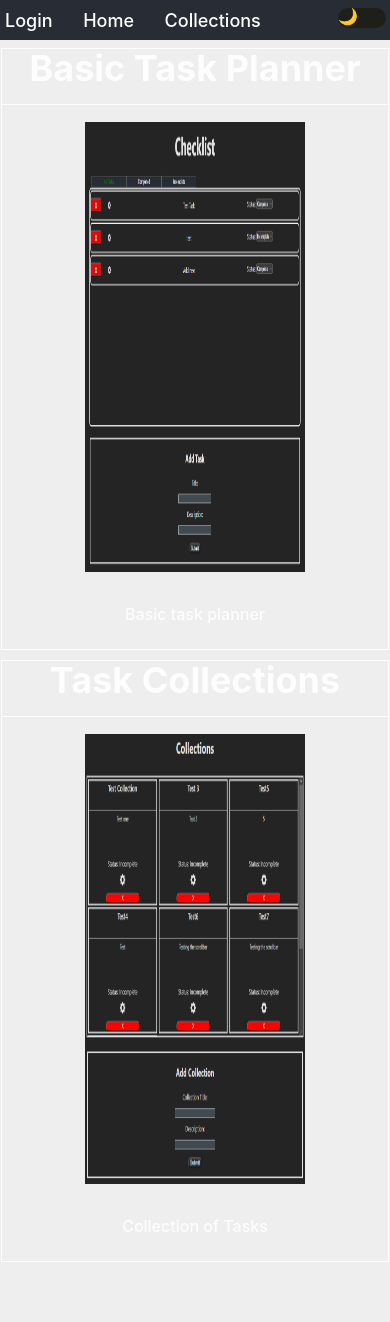
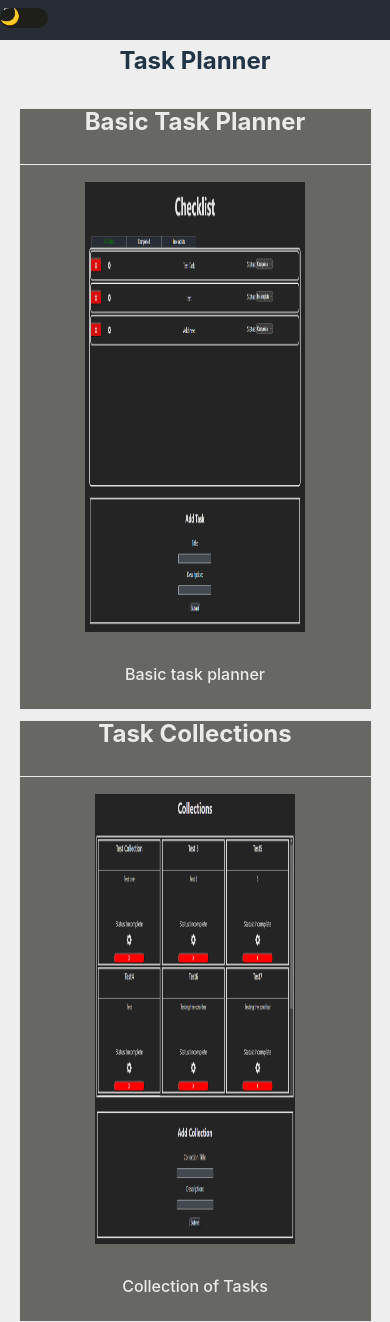
Before and after one commit to JesusMunoz01/TaskPlanner, a React (Vite) app in the folder client/: page /landing in a window 390 px wide. Before the commit the page ends 1262 px from the top, so only its background shows below. Built offline with nearby package versions, Linux system fonts and the light colour scheme.

Commit message:
updated landing css and began modifying navbar css

```diff
--- a/client/src/App.jsx
+++ b/client/src/App.jsx
@@ -9,6 +9,7 @@ import { Login } from './pages/login';
 import { Collections } from './pages/collections';
 import { CollectionTasks } from './pages/collectionsTasks';
 import { Landing } from './pages/landing';
+import { Groups } from './pages/groups';
 
 function App() {
   const [taskData, setTaskData] = useState([]);
@@ -90,6 +91,7 @@ function App() {
             <Route path="/login" element={<Login loginStatus={loginStatus}/>} />
             <Route path="/collections" element={<Collections data={collectionData} isLogged={userLogin} updateCollection={updateCollection}/>} />
             <Route path="/collections/:collectionID" element={<CollectionTasks data={collectionData} isLogged={userLogin} updateCollection={updateCollection}/>}/>
+            <Route path="/groups" element={<Groups />}/>
           </Routes>
           </div>
         </div>
--- a/client/src/components/navbar.jsx
+++ b/client/src/components/navbar.jsx
@@ -1,4 +1,5 @@
 import '../css/App.css';
+import { BsList } from "react-icons/bs";
 import { Link } from 'react-router-dom';
 import { useCookies } from 'react-cookie';
 
@@ -30,11 +31,15 @@ export const Navbar = ({loginStatus}) => {
     }
 
     return <div className="navActions">
+
+        <label for="" className='expandLinks'><BsList /></label>
+
         <div className="links" id="links">
             <li aria-label='loginLink'>{!cookies.access_token ? (<Link id="Login" onClick={(e) => changeActive(e.target.innerText)} to={"/login"}>
                 <span>Login</span></Link>) : <button onClick={logout}>Logout</button>}</li>
             <li ><Link id="Home" className="navbar active" onClick={(e) => changeActive(e.target.innerText)} to={"/"}><span>Home</span></Link></li>
             <li><Link id="Collections" onClick={(e) => changeActive(e.target.innerText)} to={"/collections"}><span id='collectionLink'>Collections</span></Link></li>
+            <li><Link id="Groups" onClick={(e) => changeActive(e.target.innerText)} to={"/groups"}><span id='groupLink'>Groups</span></Link></li>
         </div>
         <div className='modeToggle'>
             <label className="switch">
--- a/client/src/css/App.css
+++ b/client/src/css/App.css
@@ -16,7 +16,6 @@
     height: 100%;
     float: left;
     display: flex;
-    grid-gap: 20%;
     justify-content: center;
     align-items: flex-start;
     background-color: #282c34;
@@ -32,6 +31,10 @@
     flex-direction: column;
     width: 100%;
     justify-content: space-between;
+  }
+
+  .expandLinks{
+    display: none;
   }
 
   .modeToggle{
@@ -87,7 +90,7 @@
 
   .links {
     display: grid;
-    grid-gap: 80%;
+    grid-gap: 50%;
     width: 100%;
     font-size: larger;
     justify-content: center;
@@ -469,7 +472,7 @@
     justify-content: flex-start;
     list-style: none;
     align-items: center;
-    font-size: large;
+    font-size: medium;
   }
 
   #collectionLink{
@@ -673,4 +676,23 @@
     margin-top: 10%;
     margin-bottom: 5%;
   }
+
+  @media(max-width: 390px) {
+    .links{
+      display: none;
+    }
+
+    .expandLinks{
+      position: absolute;
+      display: block;
+      font-size: 1.6rem;
+      color: white;
+      cursor: pointer;
+    }
+
+    .modeToggle{
+      position: absolute;
+    }
+  }
+
 }
--- a/client/src/css/collections.css
+++ b/client/src/css/collections.css
@@ -23,7 +23,7 @@
     display: grid;
     grid-template-columns: repeat(3, 1fr);
     border-style: solid;
-    max-height: 525px;
+    height: 525px;
     min-width: 50vw;
     text-align: center;
     overflow-y: auto;
--- a/client/src/css/landing.css
+++ b/client/src/css/landing.css
@@ -3,8 +3,9 @@
     width: 100%;
     display: grid;
     grid-template-columns: repeat(2, 1fr);
+    grid-template-rows: 75px 510px;
     justify-content: center;
-    align-items: center;
+    align-items: flex-start;
     justify-items: center;
     gap: 10px;
     overflow: auto;
@@ -40,6 +41,7 @@
     border: 1px solid;
     border-color: var(--secondary-color);
     color: var(--secondary-color);
+    background-color: rgb(103, 104, 100);
 }
 
 .landingPage-Card h1{
@@ -65,13 +67,20 @@
     width: 400px;
 }
 
+#landingPage-Title{
+    grid-column: span 2;
+    margin: 0;
+}
+
 @media(max-width: 1150px){
     .landingPage{
-        grid-template-columns: repeat(1, 1fr);
+        min-height: 100vh;
+        grid-template-columns: repeat(2, 1fr);
     }
     .landingPage-Card{
-        min-height: 600px;
-        min-width: 80vw;
+        min-height: 500px;
+        min-width: 400px;
+        max-width: 400px;
         border: 1px solid;
         border-color: var(--secondary-color);
         color: var(--secondary-color);
@@ -79,9 +88,13 @@
     }
     .landingPage-Card img{
         margin-top: 10px;
-        height: 389px;
-        width: 500px;
+        height: 360px;
+        width: 390px;
         overflow: auto;
+    }
+
+    #img1{
+        width: 390px;
     }
 
     .landingPageContent{
@@ -90,14 +103,20 @@
         width: 100%;
         align-items: center;
         justify-content: space-around;
-        flex-direction: row;
+        flex-direction: column;
     }
 }
 
 @media(max-width: 800px){
     .landingPage{
         grid-template-columns: repeat(1, 1fr);
+        grid-template-rows: 50px;
     }
+
+    .landingPage h1{
+        font-size: 32px;
+    }
+
     .landingPage-Card{
         min-height: 600px;
         min-width: 40vw;
@@ -126,16 +145,26 @@
     #img1{
         width: 175px;
     }
+
+    #landingPage-Title{
+        grid-column: span 1;
+    }
 }
 
 @media(max-width: 485px){
     .landingPage{
         grid-template-columns: repeat(1, 1fr);
+        grid-template-rows: 50px auto;
     }
+
+    .landingPage h1{
+        font-size: 24px;
+    }
+
     .landingPage-Card{
         min-height: 600px;
         min-width: 40vw;
-        width: 99vw;
+        width: 90vw;
         border: 1px solid;
         border-color: var(--secondary-color);
         color: var(--secondary-color);
@@ -153,6 +182,7 @@
     }
 
     #img1{
-        width: 220px;
+        width: 200px;
+        height: 450px;
     }
 }
--- a/client/src/pages/groups.jsx
+++ b/client/src/pages/groups.jsx
@@ -4,7 +4,7 @@ import { useCookies } from 'react-cookie';
 import { BsGearFill } from "react-icons/bs";
 import { Link } from "react-router-dom";
 
-export const Collections = (data) => {
+export const Groups = (data) => {
     const [isUserLogged, ] = useState(data.isLogged)
 
     return <div className="groupsHome">
--- a/client/src/pages/landing.jsx
+++ b/client/src/pages/landing.jsx
@@ -12,6 +12,7 @@ export const Landing = () => {
     size.addEventListener("change", (e) => {setSize(e.matches)})
 
     return <div className="landingPage">
+        <h1 id="landingPage-Title">Task Planner</h1>
         {pages.map((page, index) => (
             <Link to={page.route} className="landingPage-Link">
                 <div className="landingPage-Card">
```
